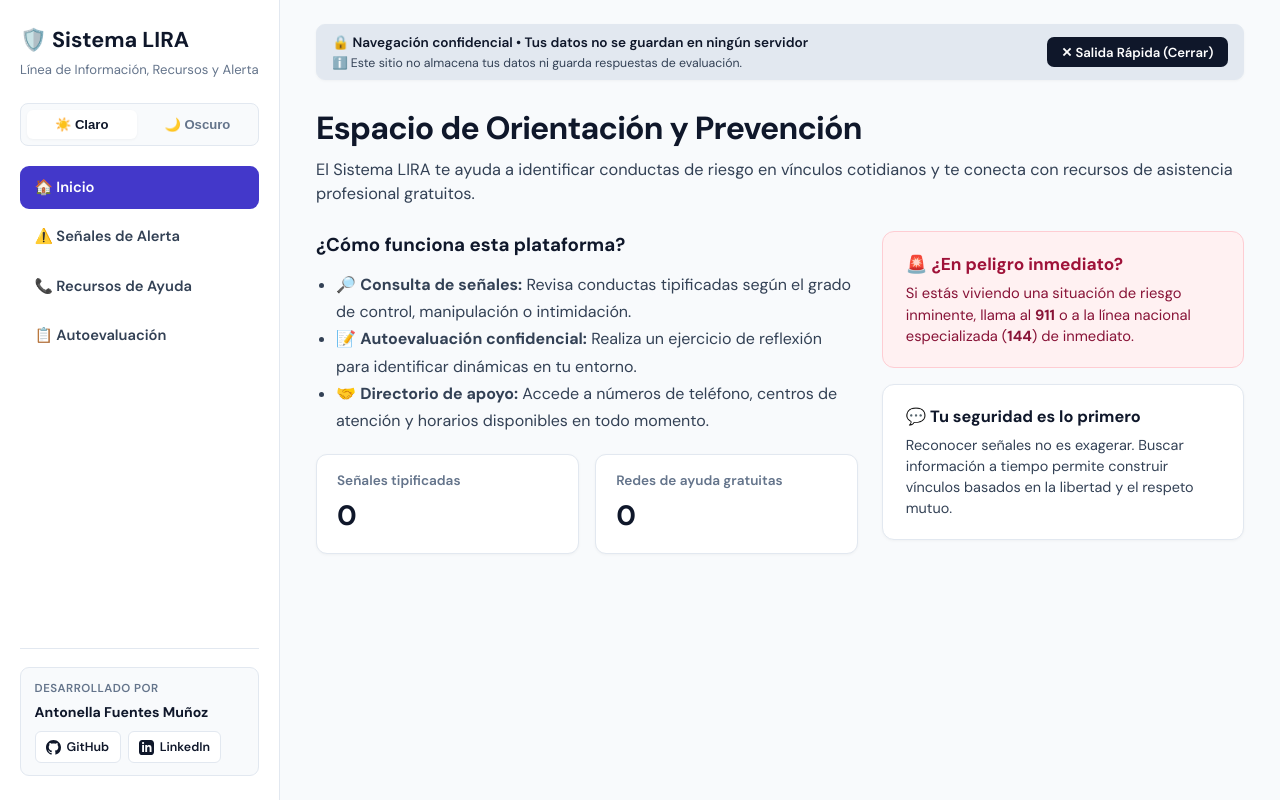
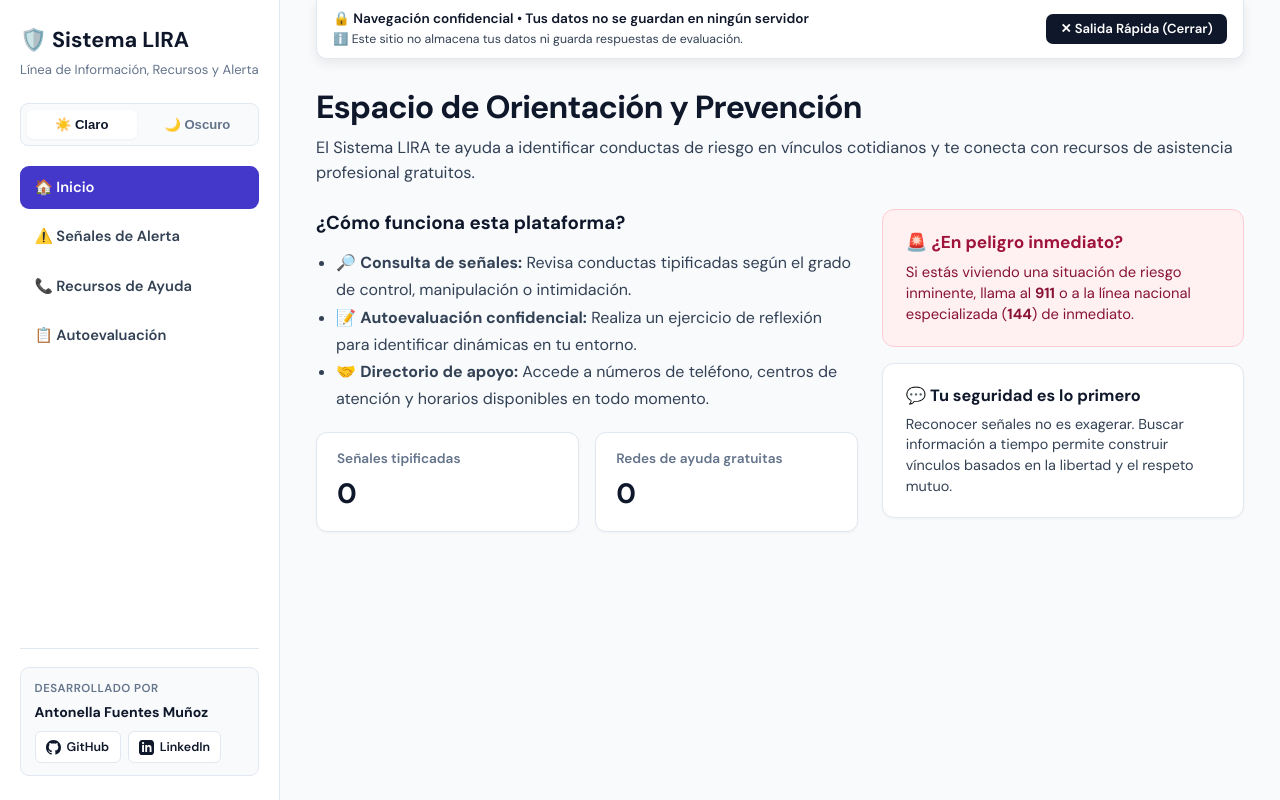
Before and after one commit to antonellaafuentes/Sistema-LIRA, a FastAPI app: page / in a window 1280 px wide. Run offline with FastAPI, Linux system fonts and the light colour scheme.

Commit message:
fix(ui): eliminate transparency on sticky safe exit bar to prevent text bleed during scroll

```diff
--- a/src/static/styles.css
+++ b/src/static/styles.css
@@ -318,26 +318,26 @@ body {
 /* Contenido Principal */
 .main-content {
   flex: 1;
-  padding: 1.5rem 2.25rem 3rem 2.25rem;
+  padding: 0 2.25rem 3rem 2.25rem;
   max-width: 1100px;
 }
 
-/* Barra de Salida Rápida Sticky (siempre visible sobre el scroll del contenido) */
+/* Barra de Salida Rápida Sticky (100% opaca, fondo sólido para tapar el scroll por detrás) */
 .safe-exit-bar {
   position: sticky;
-  top: 1rem;
-  z-index: 100;
+  top: 0;
+  z-index: 1000;
   display: flex;
   justify-content: space-between;
   align-items: center;
-  background-color: var(--safe-bar-bg);
+  background-color: var(--bg-card);
   border: 1px solid var(--border-color);
-  border-radius: 9px;
-  padding: 0.55rem 0.95rem;
+  border-top: none;
+  border-radius: 0 0 10px 10px;
+  padding: 0.65rem 1rem;
   margin-bottom: 1.5rem;
   gap: 0.8rem;
-  box-shadow: var(--shadow-sm);
-  backdrop-filter: blur(8px);
+  box-shadow: 0 4px 12px rgba(0, 0, 0, 0.08);
 }
 
 .safe-exit-info {
@@ -821,7 +821,7 @@ body {
   }
 
   .main-content {
-    padding: 1rem;
+    padding: 0 1rem 2rem 1rem;
   }
 
   .home-layout-grid {
```
